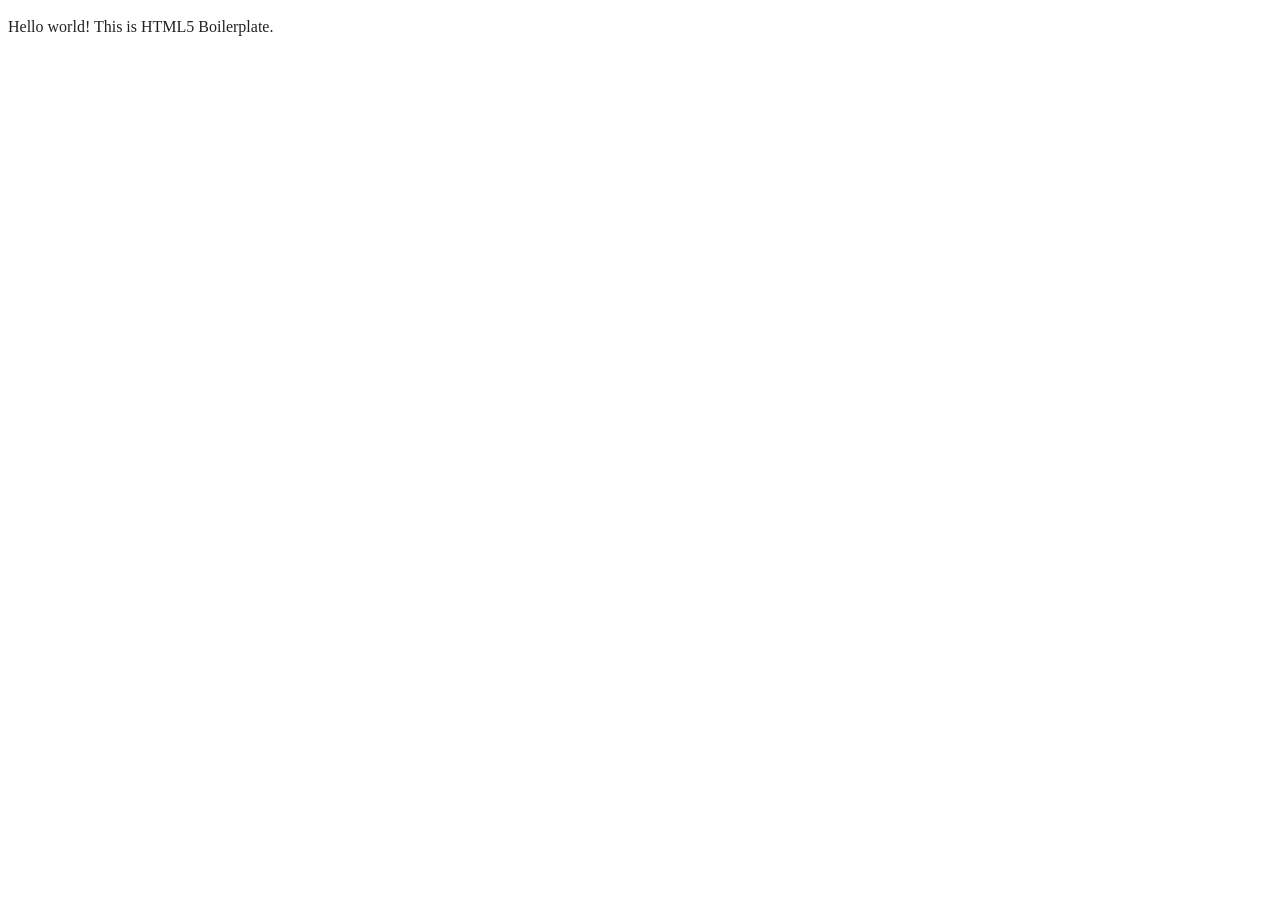
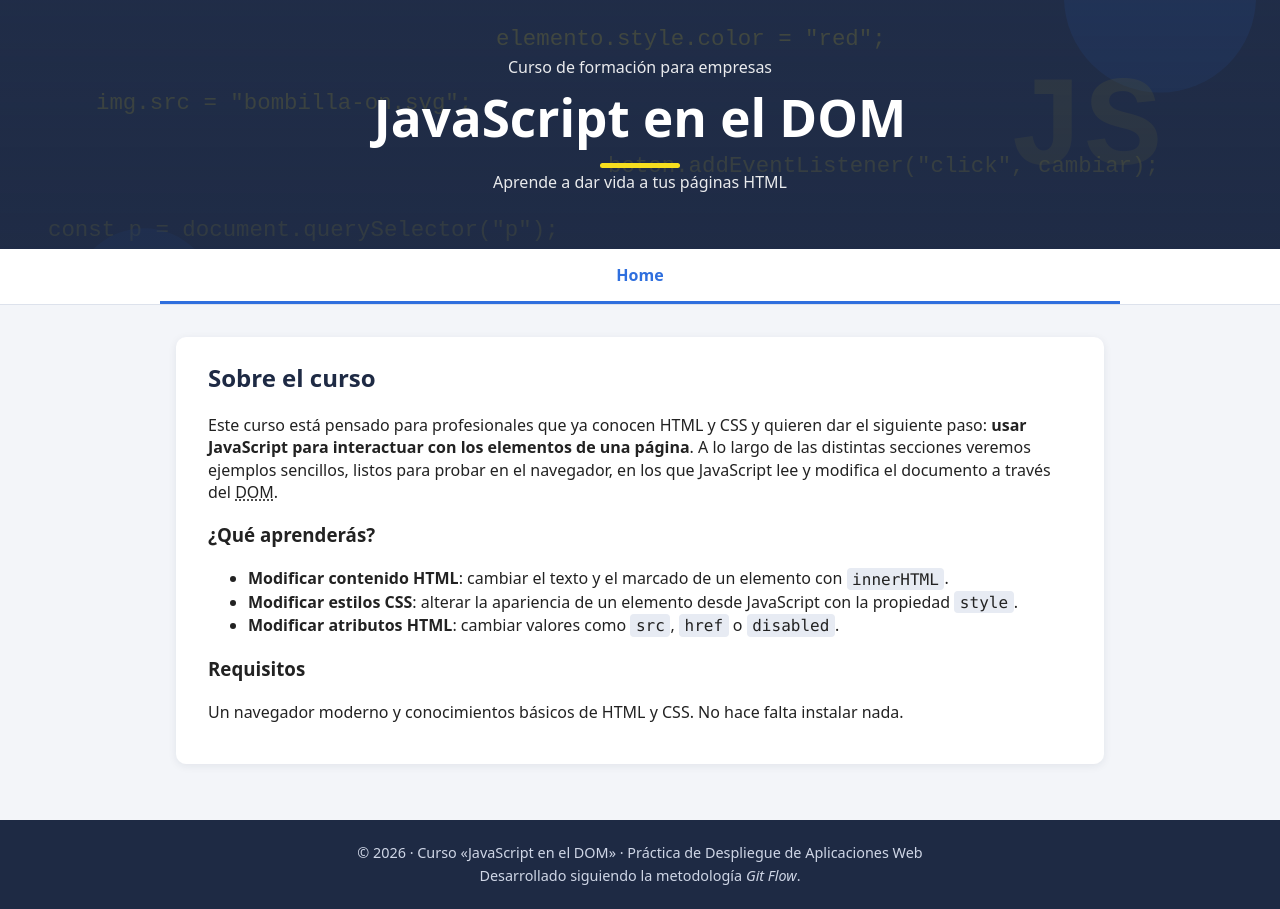
Before and after one commit to daw-curso-andreu/practica-git-flow, a website built with webpack: page index.html in a window 1280 px wide. Before the commit the page ends 800 px from the top, so only its background shows below. Built offline with nearby package versions, Linux system fonts and the light colour scheme.

Commit message:
feat(layout): añade cabecera, barra de navegación y footer [Usuario 1]
- Cabecera con el nombre del curso sobre una imagen de fondo (img/cabecera.svg).
- Barra de navegación con el enlace a Home.
- Pie de página común.
- Estilos propios en css/main.css.

Refs #1

```diff
--- /dev/null
+++ b/css/main.css
@@ -0,0 +1,183 @@
+/* ==========================================================================
+   Estilos propios del curso «JavaScript en el DOM»
+   (se cargan después de css/style.css del HTML5 Boilerplate)
+   ========================================================================== */
+
+:root {
+  --azul-oscuro: #1e2a44;
+  --azul: #2f6fde;
+  --amarillo: #f7df1e;
+  --gris-claro: #f3f5f9;
+  --texto: #222;
+  --radio: 10px;
+}
+
+body {
+  margin: 0;
+  font-family: system-ui, -apple-system, "Segoe UI", Roboto, sans-serif;
+  color: var(--texto);
+  background: var(--gris-claro);
+  display: flex;
+  flex-direction: column;
+  min-height: 100vh;
+}
+
+/* ---------- Cabecera con imagen de fondo ---------- */
+.cabecera {
+  background:
+    linear-gradient(rgba(30, 42, 68, 0.70), rgba(30, 42, 68, 0.85)),
+    url("../img/cabecera.svg") center / cover no-repeat;
+  color: #fff;
+  text-align: center;
+  padding: 3.5rem 1rem;
+}
+
+.cabecera__titulo {
+  font-size: clamp(2rem, 5vw, 3.2rem);
+  margin: 0.2rem 0;
+}
+
+.cabecera__titulo::after {
+  content: "";
+  display: block;
+  width: 80px;
+  height: 5px;
+  margin: 0.6rem auto 0;
+  background: var(--amarillo);
+  border-radius: 3px;
+}
+
+.cabecera__subtitulo,
+.cabecera__lema {
+  margin: 0;
+  opacity: 0.9;
+}
+
+/* ---------- Barra de navegación ---------- */
+.navegacion {
+  background: #fff;
+  border-bottom: 1px solid #dde2ec;
+  position: sticky;
+  top: 0;
+  z-index: 10;
+}
+
+.navegacion__lista {
+  list-style: none;
+  margin: 0 auto;
+  padding: 0;
+  max-width: 960px;
+  display: flex;
+  flex-wrap: wrap;
+}
+
+.navegacion__lista li {
+  flex: 1 1 0;
+  min-width: 140px;
+}
+
+.navegacion__lista a {
+  display: block;
+  padding: 0.9rem 0.6rem;
+  text-align: center;
+  color: var(--azul-oscuro);
+  text-decoration: none;
+  font-weight: 600;
+  border-bottom: 3px solid transparent;
+}
+
+.navegacion__lista a:hover,
+.navegacion__lista a:focus-visible {
+  background: var(--gris-claro);
+}
+
+.navegacion__lista a[aria-current="page"] {
+  border-bottom-color: var(--azul);
+  color: var(--azul);
+}
+
+/* ---------- Contenido principal ---------- */
+.principal {
+  flex: 1;
+  width: 100%;
+  max-width: 960px;
+  margin: 0 auto;
+  padding: 2rem 1rem;
+  box-sizing: border-box;
+}
+
+.tarjeta {
+  background: #fff;
+  border-radius: var(--radio);
+  padding: 1.5rem 2rem;
+  margin-bottom: 1.5rem;
+  box-shadow: 0 2px 8px rgba(30, 42, 68, 0.08);
+}
+
+.tarjeta h2 {
+  margin-top: 0;
+  color: var(--azul-oscuro);
+}
+
+/* Caja donde se ejecuta cada ejemplo interactivo */
+.demo {
+  border: 2px dashed #c9d3e6;
+  border-radius: var(--radio);
+  padding: 1rem 1.25rem;
+  margin: 1rem 0;
+  background: #fbfcfe;
+}
+
+.boton {
+  font: inherit;
+  cursor: pointer;
+  background: var(--azul);
+  color: #fff;
+  border: 0;
+  border-radius: 6px;
+  padding: 0.5rem 1rem;
+  margin: 0.25rem 0.25rem 0.25rem 0;
+}
+
+.boton:hover {
+  background: #2459b8;
+}
+
+.boton--secundario {
+  background: #6b778c;
+}
+
+/* Bloques de código de los ejemplos */
+pre {
+  background: #1e2a44;
+  color: #e8ecf5;
+  padding: 1rem;
+  border-radius: var(--radio);
+  overflow-x: auto;
+  font-size: 0.9rem;
+  line-height: 1.5;
+}
+
+code {
+  font-family: ui-monospace, "Cascadia Code", Consolas, monospace;
+}
+
+p code,
+li code {
+  background: #e7ebf3;
+  padding: 0.1em 0.35em;
+  border-radius: 4px;
+}
+
+/* ---------- Pie de página ---------- */
+.pie {
+  background: var(--azul-oscuro);
+  color: #cfd6e6;
+  text-align: center;
+  padding: 1.25rem 1rem;
+  font-size: 0.9rem;
+}
+
+.pie p {
+  margin: 0.2rem 0;
+}
--- a/index.html
+++ b/index.html
@@ -1,33 +1,72 @@
 <!doctype html>
-<html class="no-js" lang="">
+<html class="no-js" lang="es">
 
 <head>
   <meta charset="utf-8">
   <meta name="viewport" content="width=device-width, initial-scale=1">
-  <title></title>
+  <title>JavaScript en el DOM · Curso práctico</title>
   <link rel="stylesheet" href="css/style.css">
-  <meta name="description" content="">
+  <link rel="stylesheet" href="css/main.css">
+  <meta name="description" content="Curso práctico de JavaScript aplicado a la interacción con elementos HTML.">
 
-  <meta property="og:title" content="">
-  <meta property="og:type" content="">
-  <meta property="og:url" content="">
-  <meta property="og:image" content="">
-  <meta property="og:image:alt" content="">
+  <meta property="og:title" content="JavaScript en el DOM · Curso práctico">
+  <meta property="og:type" content="website">
 
-  <link rel="icon" href="/favicon.ico" sizes="any">
-  <link rel="icon" href="/icon.svg" type="image/svg+xml">
+  <link rel="icon" href="favicon.ico" sizes="any">
+  <link rel="icon" href="icon.svg" type="image/svg+xml">
   <link rel="apple-touch-icon" href="icon.png">
 
   <link rel="manifest" href="site.webmanifest">
-  <meta name="theme-color" content="#fafafa">
+  <meta name="theme-color" content="#1e2a44">
 </head>
 
 <body>
 
-  <!-- Add your site or application content here -->
-  <p>Hello world! This is HTML5 Boilerplate.</p>
+  <!-- Cabecera: nombre del curso sobre una imagen de fondo -->
+  <header class="cabecera">
+    <div class="cabecera__contenido">
+      <p class="cabecera__subtitulo">Curso de formación para empresas</p>
+      <h1 class="cabecera__titulo">JavaScript en el DOM</h1>
+      <p class="cabecera__lema">Aprende a dar vida a tus páginas HTML</p>
+    </div>
+  </header>
+
+  <!-- Barra de navegación principal -->
+  <nav class="navegacion" aria-label="Navegación principal">
+    <ul class="navegacion__lista">
+      <li><a href="index.html" aria-current="page">Home</a></li>
+    </ul>
+  </nav>
+
+  <!-- Contenido principal: descripción del curso -->
+  <main class="principal">
+    <section class="tarjeta">
+      <h2>Sobre el curso</h2>
+      <p>
+        Este curso está pensado para profesionales que ya conocen HTML y CSS y quieren dar el
+        siguiente paso: <strong>usar JavaScript para interactuar con los elementos de una página</strong>.
+        A lo largo de las distintas secciones veremos ejemplos sencillos, listos para probar en el
+        navegador, en los que JavaScript lee y modifica el documento a través del
+        <abbr title="Document Object Model">DOM</abbr>.
+      </p>
+      <h3>¿Qué aprenderás?</h3>
+      <ul>
+        <li><strong>Modificar contenido HTML</strong>: cambiar el texto y el marcado de un elemento con <code>innerHTML</code>.</li>
+        <li><strong>Modificar estilos CSS</strong>: alterar la apariencia de un elemento desde JavaScript con la propiedad <code>style</code>.</li>
+        <li><strong>Modificar atributos HTML</strong>: cambiar valores como <code>src</code>, <code>href</code> o <code>disabled</code>.</li>
+      </ul>
+      <h3>Requisitos</h3>
+      <p>Un navegador moderno y conocimientos básicos de HTML y CSS. No hace falta instalar nada.</p>
+    </section>
+  </main>
+
+  <!-- Pie de página -->
+  <footer class="pie">
+    <p>&copy; 2026 · Curso «JavaScript en el DOM» · Práctica de Despliegue de Aplicaciones Web</p>
+    <p>Desarrollado siguiendo la metodología <em>Git Flow</em>.</p>
+  </footer>
+
   <script src="js/app.js"></script>
-
 </body>
 
 </html>
```
Also changed, not shown: img/cabecera.svg (added).
